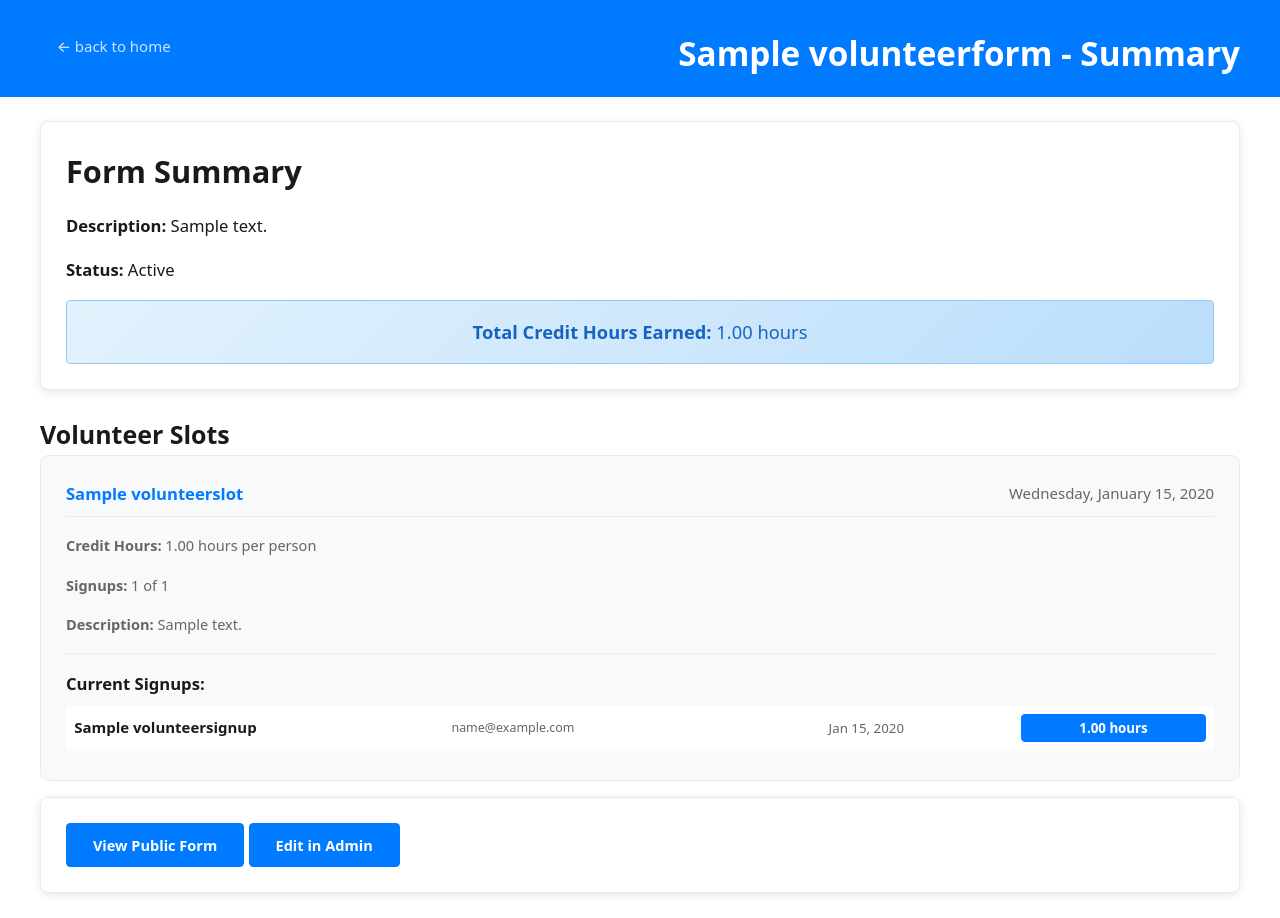
After one commit to zachchurchill/zachurchill.dev, a Django app: page /signups/form/#/summary/ in a window 1280 px wide. The commit adds this page. Run offline with Django 5.2, Linux system fonts and the light colour scheme; tables that the repository leaves empty hold one stand-in row (values such as "Sample post").

Commit message:
feat: Add credit hours display to frontend views and templates

```diff
--- a/signups/models.py
+++ b/signups/models.py
@@ -8,6 +8,12 @@ class VolunteerType(models.Model):
     """Predefined volunteer task types with descriptions"""
     name = models.CharField(max_length=200, help_text="Name of the volunteer task type")
     description = models.TextField(help_text="Standard description for this type of volunteer task")
+    credit_hours = models.DecimalField(
+        max_digits=4,
+        decimal_places=2,
+        default=1.0,
+        help_text="Number of credit hours this activity is worth (e.g., 1.0 for lawn mowing, 0.5 for towel washing)"
+    )
     is_active = models.BooleanField(default=True, help_text="Whether this volunteer type is available for use")
 
     def __str__(self):
@@ -38,6 +44,14 @@ class VolunteerForm(models.Model):
         """Generate the full URL for this volunteer form"""
         return reverse('signups:volunteer_form_view', kwargs={'unique_url': self.unique_url})
 
+    def get_total_credit_hours(self):
+        """Calculate total credit hours earned across all signups"""
+        total_hours = 0
+        for slot in self.slots.all():
+            for signup in slot.signups.all():
+                total_hours += signup.get_credit_hours()
+        return total_hours
+
     def __str__(self):
         return self.title
 
@@ -63,6 +77,12 @@ class VolunteerSlot(models.Model):
     def available_spots(self):
         return max(0, self.max_volunteers - self.current_signups)
 
+    def get_total_credit_hours(self):
+        """Calculate total credit hours for this slot based on signups"""
+        if self.volunteer_type:
+            return self.current_signups * self.volunteer_type.credit_hours
+        return 0
+
     class Meta:
         ordering = ['date']
 
@@ -77,6 +97,12 @@ class VolunteerSignup(models.Model):
 
     def __str__(self):
         return f"{self.name} - {self.slot.title}"
+
+    def get_credit_hours(self):
+        """Get the credit hours earned for this signup"""
+        if self.slot.volunteer_type:
+            return self.slot.volunteer_type.credit_hours
+        return 0
 
     def save(self, *args, **kwargs):
         # Update the current_signups count when a signup is created
--- a/signups/static/signups/css/main.css
+++ b/signups/static/signups/css/main.css
@@ -562,4 +562,141 @@
     background: var(--color-primary);
     color: var(--color-surface);
   }
+
+  /* Credit Hours Styling */
+  .credit-hours-summary {
+    background: linear-gradient(135deg, #e3f2fd 0%, #bbdefb 100%);
+    border: 1px solid #90caf9;
+    border-radius: var(--border-radius-sm);
+    padding: var(--space-md);
+    margin-block-start: var(--space-md);
+    text-align: center;
+    font-size: 1.1rem;
+    color: #1565c0;
+  }
+
+  .credit-hours-info {
+    background: #f3e5f5;
+    border: 1px solid #ce93d8;
+    border-radius: var(--border-radius-sm);
+    padding: var(--space-md);
+    margin-block: var(--space-md);
+    color: #7b1fa2;
+  }
+
+  .signup-benefit {
+    background: linear-gradient(135deg, #e8f5e8 0%, #c8e6c9 100%);
+    border: 1px solid #a5d6a7;
+    border-radius: var(--border-radius-sm);
+    padding: var(--space-md);
+    margin-block-end: var(--space-md);
+    text-align: center;
+    color: #2e7d32;
+    font-size: 1.1rem;
+  }
+
+  .signup-benefit strong {
+    color: #1b5e20;
+  }
+
+  /* Form Summary Styling */
+  .slots-summary {
+    margin-block-start: var(--space-lg);
+  }
+
+  .slot-summary-card {
+    background: var(--highlight-high);
+    border: 1px solid var(--color-border-light);
+    border-radius: var(--border-radius);
+    padding: var(--space-lg);
+    margin-block-end: var(--space-md);
+  }
+
+  .slot-header {
+    display: flex;
+    justify-content: space-between;
+    align-items: center;
+    margin-block-end: var(--space-md);
+    padding-block-end: var(--space-sm);
+    border-bottom: 1px solid var(--color-border-light);
+  }
+
+  .slot-header h4 {
+    margin: 0;
+    color: var(--color-primary);
+  }
+
+  .slot-date {
+    color: var(--text-secondary);
+    font-size: 0.9rem;
+  }
+
+  .signups-list {
+    margin-block-start: var(--space-md);
+    padding-block-start: var(--space-md);
+    border-top: 1px solid var(--color-border-light);
+  }
+
+  .signups-list h5 {
+    margin: 0 0 var(--space-sm) 0;
+    color: var(--text-color);
+    font-size: 1rem;
+  }
+
+  .signup-summary-item {
+    display: grid;
+    grid-template-columns: 2fr 2fr 1fr 1fr;
+    gap: var(--space-sm);
+    padding: var(--space-sm);
+    background: white;
+    border-radius: var(--border-radius-sm);
+    margin-block-end: var(--space-xs);
+    font-size: 0.9rem;
+    align-items: center;
+  }
+
+  .signup-summary-item .signup-name {
+    font-weight: 600;
+    color: var(--text-color);
+  }
+
+  .signup-summary-item .signup-email {
+    color: var(--text-secondary);
+  }
+
+  .signup-summary-item .signup-date {
+    color: var(--text-secondary);
+    font-size: 0.8rem;
+  }
+
+  .signup-summary-item .signup-credits {
+    background: var(--color-primary);
+    color: white;
+    padding: 0.2rem 0.5rem;
+    border-radius: var(--border-radius-sm);
+    font-size: 0.8rem;
+    font-weight: 600;
+    text-align: center;
+  }
+
+  .no-signups {
+    color: var(--text-secondary);
+    font-style: italic;
+    text-align: center;
+    padding: var(--space-md);
+  }
+
+  @media (max-width: 768px) {
+    .signup-summary-item {
+      grid-template-columns: 1fr;
+      gap: var(--space-xs);
+      text-align: center;
+    }
+
+    .slot-header {
+      flex-direction: column;
+      align-items: flex-start;
+      gap: var(--space-xs);
+    }
+  }
 }
--- /dev/null
+++ b/signups/templates/signups/form_summary.html
@@ -0,0 +1,68 @@
+{% extends 'signups/base.html' %}
+
+{% block title %}{{ form.title }} - Summary{% endblock %}
+{% block header %}{{ form.title }} - Summary{% endblock %}
+
+{% block content %}
+<div class="card">
+    <h2>Form Summary</h2>
+    <p><strong>Description:</strong> {{ form.description }}</p>
+    <p><strong>Status:</strong> {% if form.is_active %}Active{% else %}Inactive{% endif %}</p>
+    {% if total_credit_hours > 0 %}
+    <div class="credit-hours-summary">
+        <strong>Total Credit Hours Earned:</strong> {{ total_credit_hours|floatformat:2 }} hours
+    </div>
+    {% endif %}
+</div>
+
+{% if slots %}
+<div class="slots-summary">
+    <h3>Volunteer Slots</h3>
+    {% for slot in slots %}
+    <div class="slot-summary-card">
+        <div class="slot-header">
+            <h4>{{ slot.title }}</h4>
+            <div class="slot-date">{{ slot.date|date:"l, F j, Y" }}</div>
+        </div>
+
+        <div class="slot-details">
+            {% if slot.volunteer_type and slot.volunteer_type.credit_hours %}
+            <p><strong>Credit Hours:</strong> {{ slot.volunteer_type.credit_hours }} hours per person</p>
+            {% endif %}
+            <p><strong>Signups:</strong> {{ slot.current_signups }} of {{ slot.max_volunteers }}</p>
+            {% if slot.description %}
+            <p><strong>Description:</strong> {{ slot.description }}</p>
+            {% endif %}
+        </div>
+
+        {% if slot.signups.all %}
+        <div class="signups-list">
+            <h5>Current Signups:</h5>
+            {% for signup in slot.signups.all %}
+            <div class="signup-summary-item">
+                <span class="signup-name">{{ signup.name }}</span>
+                <span class="signup-email">{{ signup.email }}</span>
+                <span class="signup-date">{{ signup.signed_up_at|date:"M j, Y" }}</span>
+                {% if slot.volunteer_type and slot.volunteer_type.credit_hours %}
+                <span class="signup-credits">{{ slot.volunteer_type.credit_hours }} hours</span>
+                {% endif %}
+            </div>
+            {% endfor %}
+        </div>
+        {% else %}
+        <p class="no-signups">No signups yet</p>
+        {% endif %}
+    </div>
+    {% endfor %}
+</div>
+{% else %}
+<div class="card">
+    <p>No volunteer slots have been created for this form yet.</p>
+</div>
+{% endif %}
+
+<div class="card">
+    <a href="{% url 'signups:volunteer_form_view' form.unique_url %}" class="btn">View Public Form</a>
+    <a href="{% url 'admin:signups_volunteerform_change' form.id %}" class="btn">Edit in Admin</a>
+</div>
+{% endblock %}
--- a/signups/templates/signups/slot_detail.html
+++ b/signups/templates/signups/slot_detail.html
@@ -7,6 +7,11 @@
 <div class="card">
     <h2>{{ slot.title }}</h2>
     <p><strong>Date:</strong> {{ slot.date|date:"l, F j, Y" }}</p>
+    {% if slot.volunteer_type and slot.volunteer_type.credit_hours %}
+    <div class="credit-hours-info">
+        <strong>Credit Hours:</strong> {{ slot.volunteer_type.credit_hours }} hours
+    </div>
+    {% endif %}
     {% if slot.description %}
         <p><strong>Description:</strong> {{ slot.description }}</p>
     {% endif %}
--- a/signups/templates/signups/volunteer_form.html
+++ b/signups/templates/signups/volunteer_form.html
@@ -25,6 +25,9 @@
 
         <div class="slot-details">
             <strong>Date:</strong> {{ slot.date|date:"l, F j, Y" }}<br>
+            {% if slot.volunteer_type and slot.volunteer_type.credit_hours %}
+            <strong>Credit Hours:</strong> {{ slot.volunteer_type.credit_hours }} hours<br>
+            {% endif %}
             {% if slot.description %}
                 <strong>Description:</strong> {{ slot.description }}
             {% endif %}
@@ -62,5 +65,8 @@
 <div class="card helper-text">
     <h3>How to Sign Up</h3>
     <p>Click on any available slot above to sign up. You'll need to provide your name and email address. Once you sign up, your name will appear in the signup list for that slot.</p>
+    {% if total_credit_hours > 0 %}
+    <p><strong>Credit Hours:</strong> Each volunteer activity earns credit hours based on the type of work. These credits help track your contribution to the co-op community.</p>
+    {% endif %}
 </div>
 {% endblock %}
--- a/signups/views.py
+++ b/signups/views.py
@@ -17,9 +17,13 @@ def volunteer_form_view(request, unique_url):
     # Force ordering by date, then by title for slots with same date
     slots = form.slots.all().order_by('date', 'title')
 
+    # Calculate total credit hours for the form
+    total_credit_hours = form.get_total_credit_hours()
+
     context = {
         'form': form,
         'slots': slots,
+        'total_credit_hours': total_credit_hours,
     }
     return render(request, 'signups/volunteer_form.html', context)
 
@@ -44,11 +48,17 @@ def volunteer_slot_detail(request, unique_url, slot_id):
     else:
         signup_form = VolunteerSignupForm()
 
+    # Calculate credit hours for this slot
+    slot_credit_hours = slot.get_total_credit_hours()
+    individual_credit_hours = slot.volunteer_type.credit_hours if slot.volunteer_type else 0
+
     context = {
         'form': form,
         'slot': slot,
         'signup_form': signup_form,
         'signups': slot.signups.all(),
+        'slot_credit_hours': slot_credit_hours,
+        'individual_credit_hours': individual_credit_hours,
     }
     return render(request, 'signups/slot_detail.html', context)
 
@@ -97,8 +107,12 @@ def form_summary(request, unique_url):
     form = get_object_or_404(VolunteerForm, unique_url=unique_url)
     slots = form.slots.all().order_by('date')
 
+    # Calculate total credit hours for the form
+    total_credit_hours = form.get_total_credit_hours()
+
     context = {
         'form': form,
         'slots': slots,
+        'total_credit_hours': total_credit_hours,
     }
     return render(request, 'signups/form_summary.html', context)
```
Also changed, not shown: signups/admin.py (+28 -6 lines), signups/management/commands/setup_credit_hours.py (added, +87 -0 lines), signups/migrations/0006_volunteertype_credit_hours.py (added).
